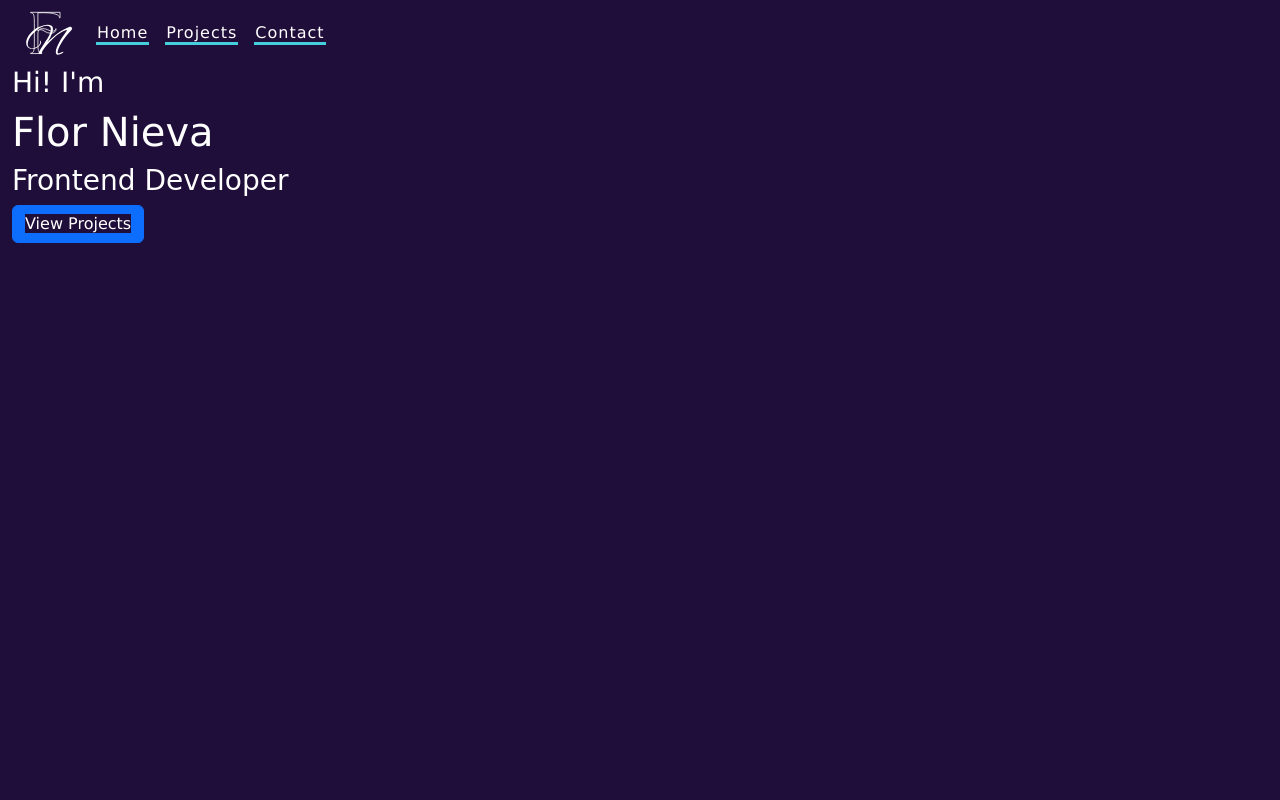
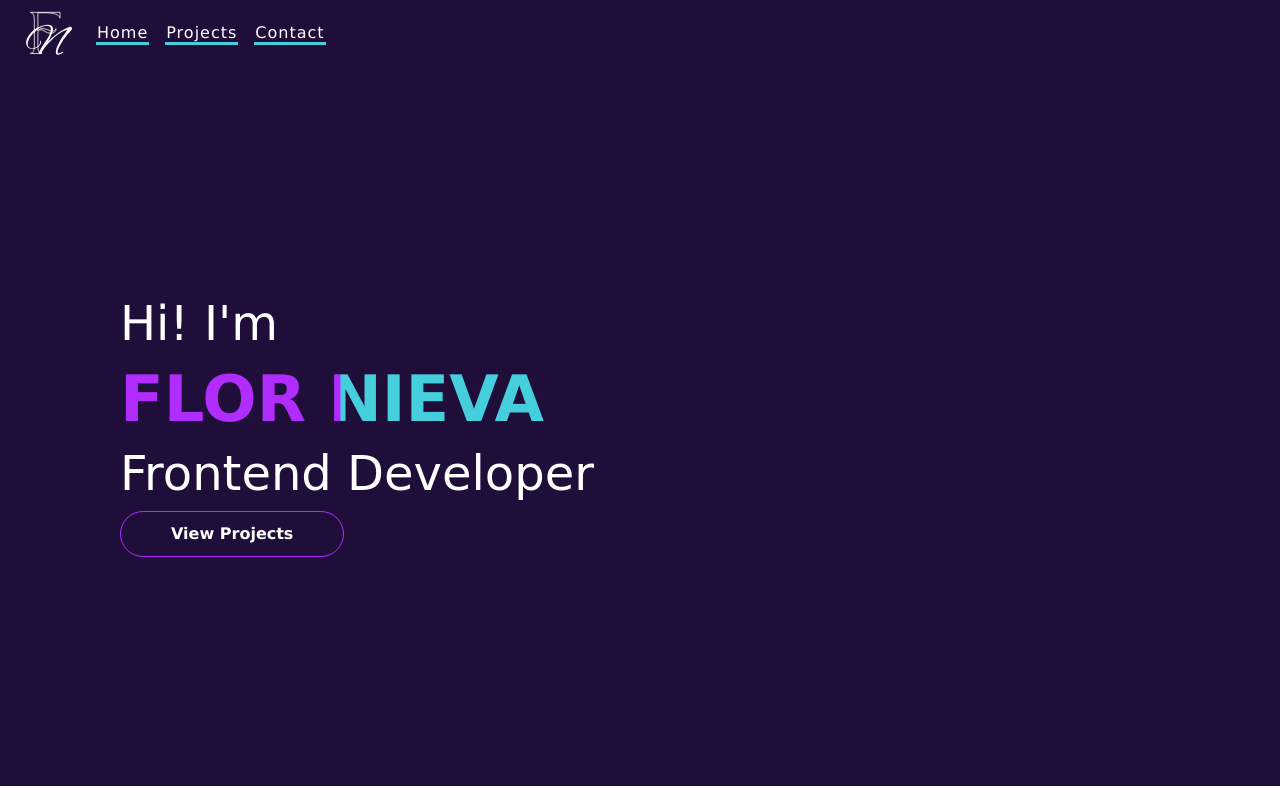
Before and after one commit to FlorenciaNieva/Portfolio-2, a React (Vite) app: page / in a window 1280 px wide. Built offline with nearby package versions, Linux system fonts and the light colour scheme; no server answers.

Commit message:
Agrego estilos para el home

```diff
--- a/src/App.css
+++ b/src/App.css
@@ -1,5 +1,4 @@
 * {
-  background-color: #200E3A;
   color: white;
   font-family: "Lucida Sans", sans-serif;
 }
@@ -7,7 +6,7 @@
 /* ------ Header ------ */
 
 header {
-  background-color: transparent;
+  background-color: #200e3a;
 }
 
 nav .link {
@@ -28,6 +27,92 @@ nav .link:hover {
 
 .navbar-toggler-icon {
   font-size: 0.8rem;
+}
+
+/* ------- Home ------- */
+
+/* Prsentation */
+
+.container-presentation {
+  background-color: #200e3a;
+  display: flex;
+  align-items: center;
+  height: 90vh;
+  padding-left: 15vh !important;
+}
+
+.sub-title-presentation {
+  font-size: 3rem;
+}
+
+.text-animation {
+  h1 {
+    text-transform: uppercase;
+    font-weight: bold;
+    font-family: "Lucida Sans";
+    font-size: 4rem;
+    background: linear-gradient(to right, #45cfdd 50%, #b12cff 60%);
+    background-size: auto auto;
+    background-clip: border-box;
+    background-size: 200% auto;
+    color: #fff;
+    background-clip: text;
+    -webkit-background-clip: text;
+    -webkit-text-fill-color: transparent;
+    animation: textclip 2s linear infinite;
+    display: inline-block;
+  }
+}
+
+@keyframes textclip {
+  to {
+    background-position: 200% center;
+  }
+}
+
+.button-animation {
+  position: relative;
+  padding: 10px 50px !important;
+  border-radius: 100vw !important;
+  background-color: transparent !important;
+  border: solid 1px #b12cff !important;
+  overflow: hidden;
+  cursor: pointer;
+  transition: all 0.6s cubic-bezier(0.25, 1, 0.5, 1);
+  .button-text {
+    font-weight: bold;
+    position: relative;
+    z-index: 2;
+  }
+  .fill-container {
+    position: absolute;
+    left: 0;
+    top: 50%;
+    width: 100%;
+    padding-bottom: 100%;
+    transform: translateY(-50%) rotate(180deg);
+    &::after {
+      content: "";
+      position: absolute;
+      left: 0;
+      top: 0;
+      width: 100%;
+      height: 100%;
+      background-color: #45cfdd;
+      border-radius: 50%;
+      transition: all 0.6s cubic-bezier(0.25, 1, 0.5, 1);
+      transform: translateY(-100%);
+    }
+  }
+  &:hover {
+    transform: translateY(-4px);
+    .fill-container {
+      transform: translateY(-50%) rotate(0);
+      &::after {
+        transform: translateY(0);
+      }
+    }
+  }
 }
 
 .project-card {
```
Also changed, not shown: src/components/Presentaction/Presentation.jsx (deleted, +0 -7 lines).
